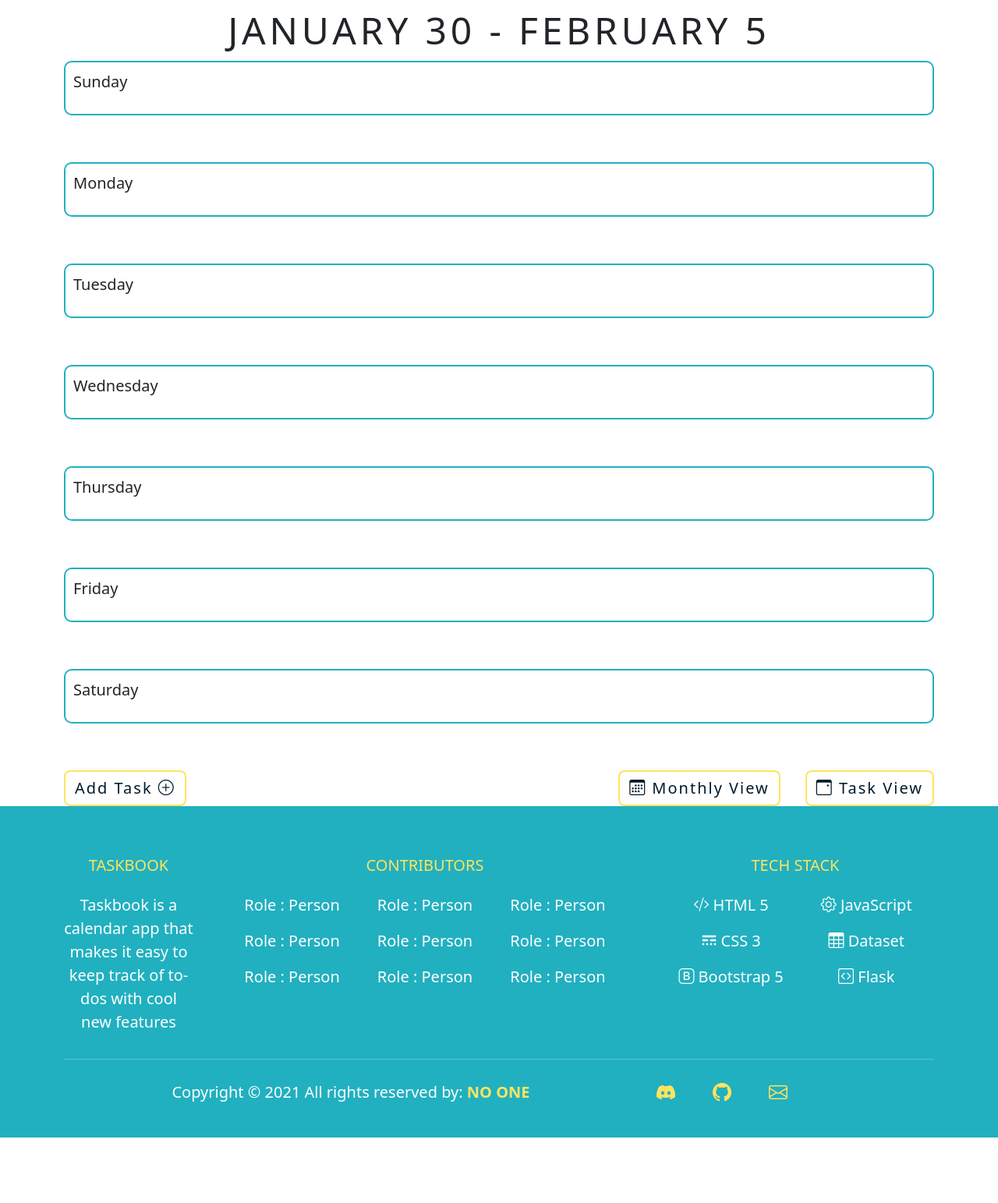
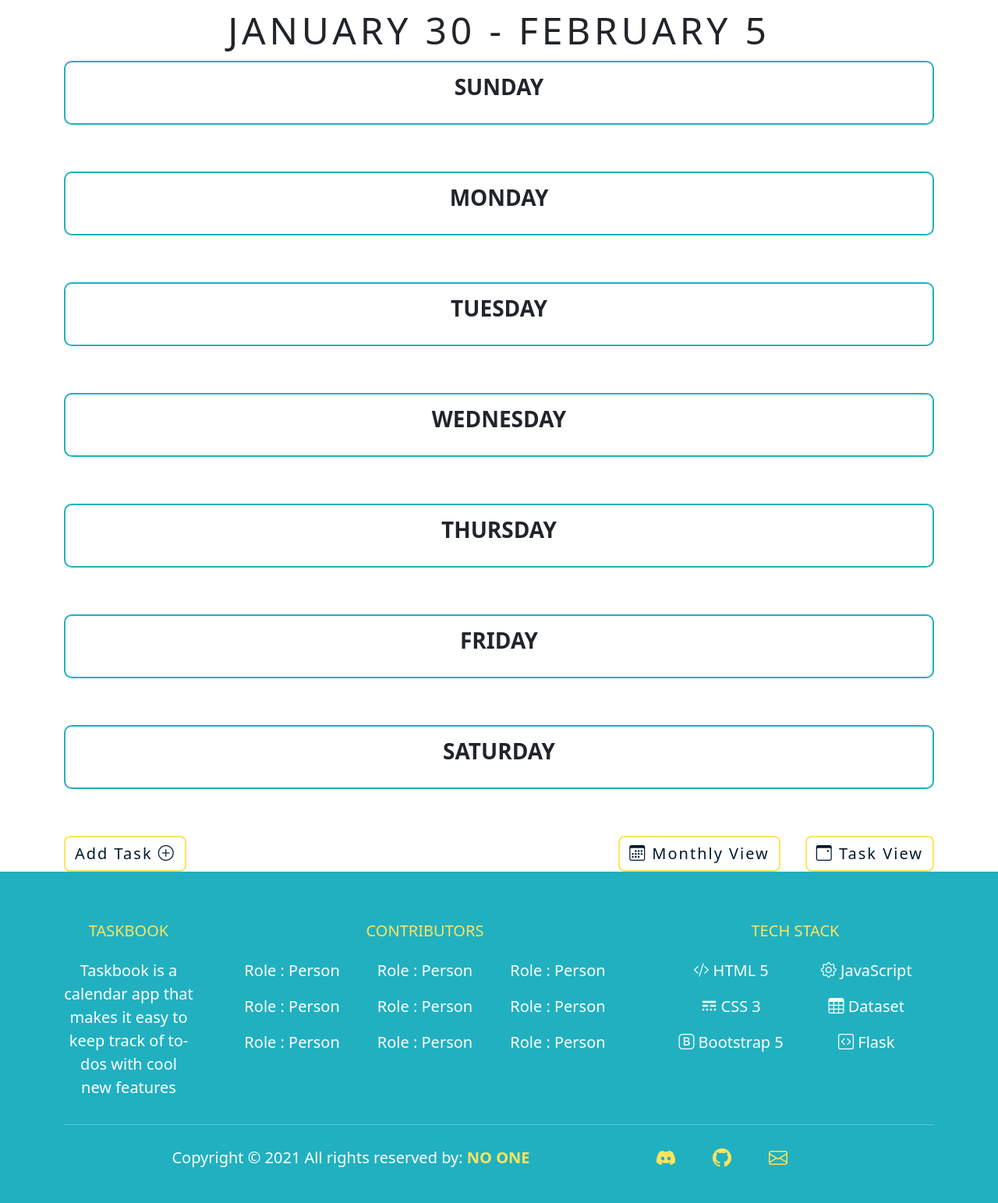
Before and after one commit to ShrutiGupta354/taskbook-SWE, a Flask app: page /weekly in a window 1280 px wide. Shown: the part 71-1614 px from the top of the page at 78% size. Before the commit the page ends 1530 px from the top, so only its background shows below. Run offline with Flask 2, Linux system fonts and the light colour scheme; the visitor is signed in with stand-in values (Sample User, id 1); some libraries are stand-ins or nearby versions.

Commit message:
Font changes

```diff
--- a/templates/weekly.html
+++ b/templates/weekly.html
@@ -11,7 +11,6 @@
   .dropdown {
     position: relative;
     display: block;
-    font-size: 20px;
     padding: 10px;
     margin-bottom: 60px;
     border: 2px solid #21b0c0;
@@ -23,7 +22,7 @@
     display: none;
     position: absolute;
     background-color: #ffe45e;
-    font-size: 16px;
+    font-size: 18px;
     min-width: 100%;
     box-shadow: 0px 8px 16px 0px rgba(0,0,0,0.2);
     padding: 12px 16px;
@@ -31,14 +30,21 @@
 
   }
 
-  .show {display:block;}
-
+  .show {
+    display:block;
+  }
+  .days{
+    font-size: 28px;
+    text-align: center;
+    text-transform: uppercase;
+    font-weight: bold;
+  }
 </style>
 
 <div class="container">
   {% for day in ["Sunday", "Monday", "Tuesday", "Wednesday", "Thursday", "Friday", "Saturday"] %}
   <div class="dropdown">
-    <p>{{day}}</p>
+    <p class="days">{{day}}</p>
     <div class="dropdown-content">
       <p>[Insert task here]</p>
       <!--Placeholder task - remove when backend is done-->
```
